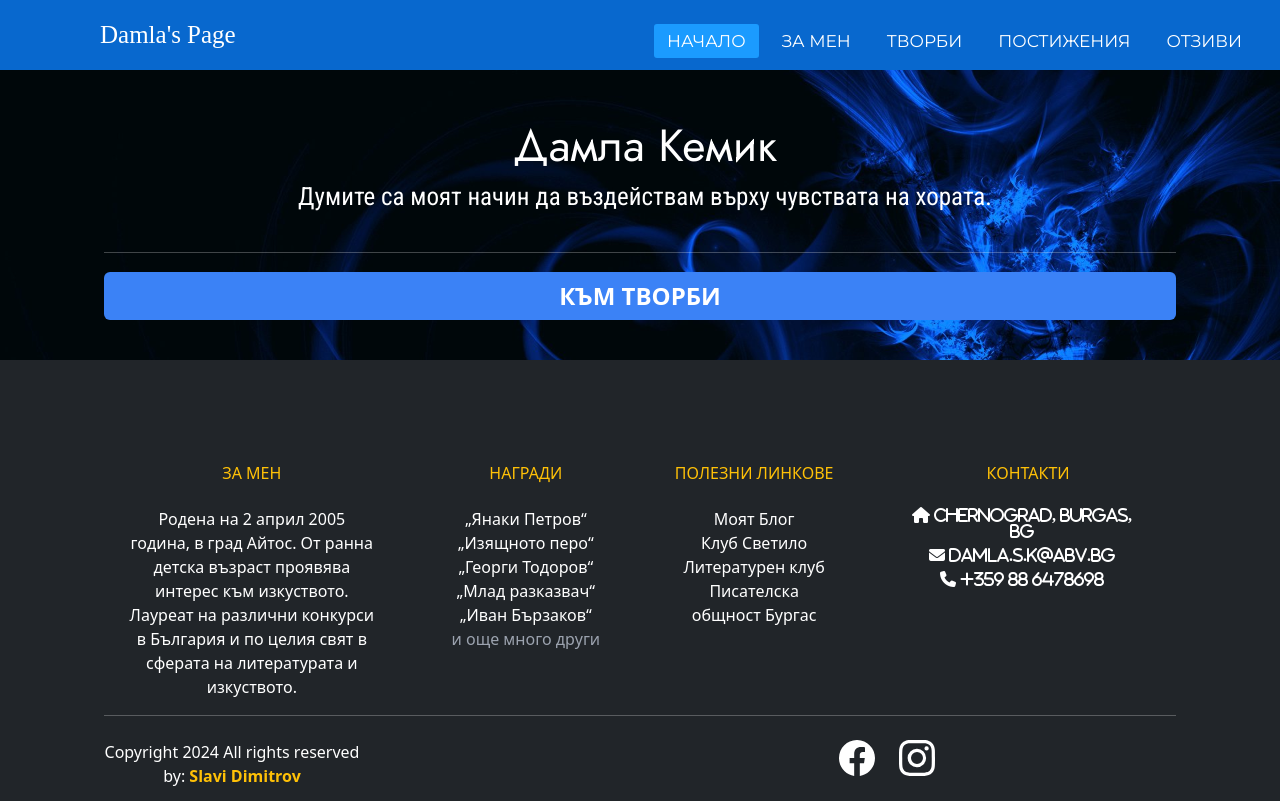
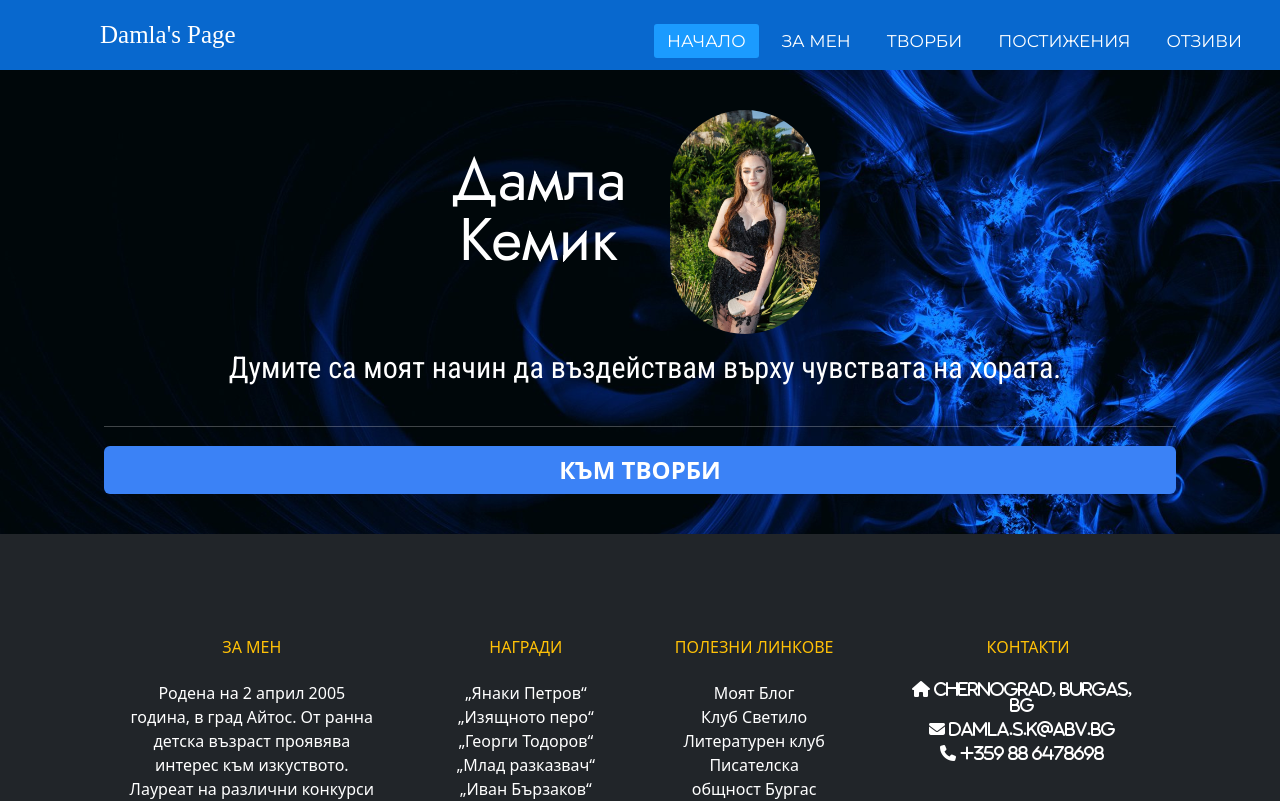
Before and after one commit to sldimitrov/DamlaPage, a React (Create React App) app: page / in a window 1280 px wide. Shown: the top 801 px of the page. Built offline with nearby package versions, Linux system fonts and the light colour scheme; a web font is replaced by a local one.

Commit message:
add changes to the homepage and to the Header

```diff
--- a/src/components/Header/Header.jsx
+++ b/src/components/Header/Header.jsx
@@ -19,7 +19,7 @@ export default function Header() {
     <nav id="header">
       <input type="checkbox" id="check" />
       <label htmlFor="check" className="checkbtn">
-        <i class="fas fa-angle-double-down" id="dropdown-icon"></i>
+        <i className="fas fa-angle-double-down" id="dropdown-icon"></i>
       </label>
       <label
         id="damla-page"
--- a/src/components/Home/Home.jsx
+++ b/src/components/Home/Home.jsx
@@ -1,17 +1,28 @@
-import About from "./About";
 import GoToLink from "../Works/Card/GoToLink";
+import selfPhoto from "../../pictures/self/profile.jpg";
 
 export default function Home() {
   return (
     <>
       <div id="home" className="container">
-        <h1
-          className="font-extrabold text-center text-4xl mt-3 text-white"
-          id="heading"
+        <div className="flex flex-col justify-center md:flex-row h-full  w-full">
+          <h1
+            className="font-extrabold text-center mt-10 text-5xl md:text-6xl text-white"
+            id="heading"
+          >
+            Дамла Кемик
+          </h1>
+          <img
+            className="h-48 w-auto md:h-56 mx-8 rounded-full"
+            src={selfPhoto}
+            alt="writer with official clothing"
+          />
+        </div>
+
+        <h2
+          className="title mt-3 text-3xl text-white font-serif mb-10"
+          id="sub-title"
         >
-          Дамла Кемик
-        </h1>
-        <h2 className="title mt-3 text-white font-serif mb-10" id="sub-title">
           Думите са моят начин да въздействам върху чувствата на хората.
         </h2>
         <hr className="h-3" />
--- a/src/components/Home/style.css
+++ b/src/components/Home/style.css
@@ -5,7 +5,7 @@
 
 #heading {
   margin-left: 10px;
-  font-size: 45px;
+  max-width: 200px;
   text-align: center;
   font-family: "Jost", sans-serif;
   font-optical-sizing: auto;
@@ -16,7 +16,6 @@
 #sub-title {
   text-align: center;
   margin-left: 10px;
-  font-size: 25px;
   font-family: "Roboto Condensed", sans-serif;
   font-optical-sizing: auto;
   font-weight: 400;
--- a/src/components/Works/Works.jsx
+++ b/src/components/Works/Works.jsx
@@ -53,7 +53,7 @@ export default function Works() {
         <Card
           path={"/human"}
           img={eyeOpeningImg}
-          title={"Есе"}
+          title={"Разказ"}
           subtitle={"Човек вижда толкова, колкото знае"}
           description='1 място в Национален конкурс "Георги Тодоров"- 2023 година'
         />
@@ -69,7 +69,7 @@ export default function Works() {
         <Card
           path={"/coffee"}
           img={coffeeImg}
-          title={"Есе"}
+          title={"Разказ"}
           subtitle={"5 минути за кафе"}
           description="Час на смъртта- 11:11. Най-големият ми кошмар се сбъдна…"
         />
```
